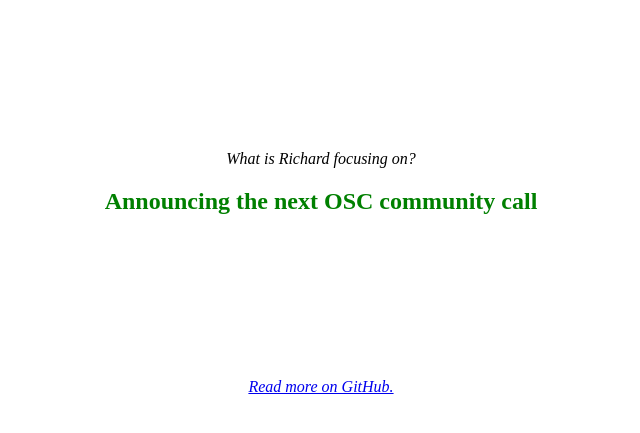
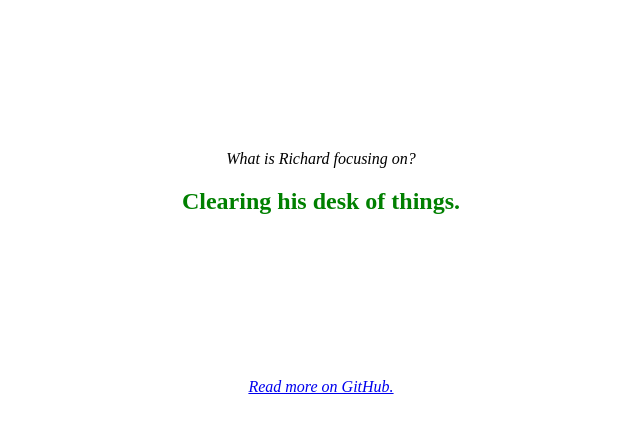
Before and after one commit to RichardLitt/what-is-richard-doing-now, a Jekyll site: the page built from index.md, in a window 1280 px wide. Shown: the top 433 px of the page, without its empty margins (319-959 px from the left). Built offline with Jekyll 4.4.1, drawn with Linux system fonts in a browser that asks for light colours; our own code applies the rules of GitHub Pages for plain Markdown files.

Commit message:
Clearing desk

```diff
--- a/index.md
+++ b/index.md
@@ -5,7 +5,7 @@ project:
 
 What is Richard focusing on?
 
-## Announcing the next OSC community call
+## Clearing his desk of things.
 
 {% if page.project %}
   {% assign project = site.data.projects[page.project] %}
```
Also changed, not shown: todo.md (+1 -1 lines).
